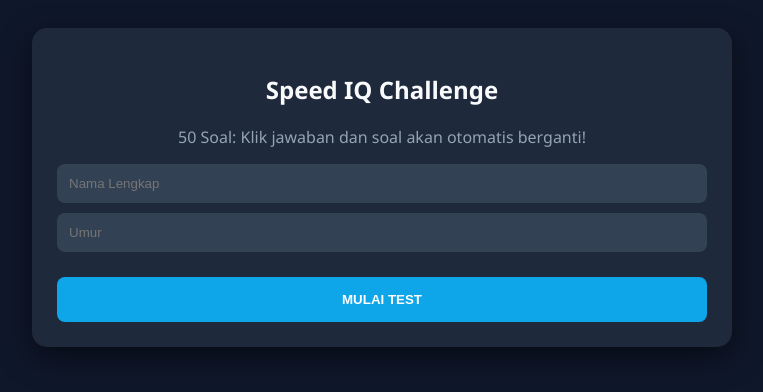
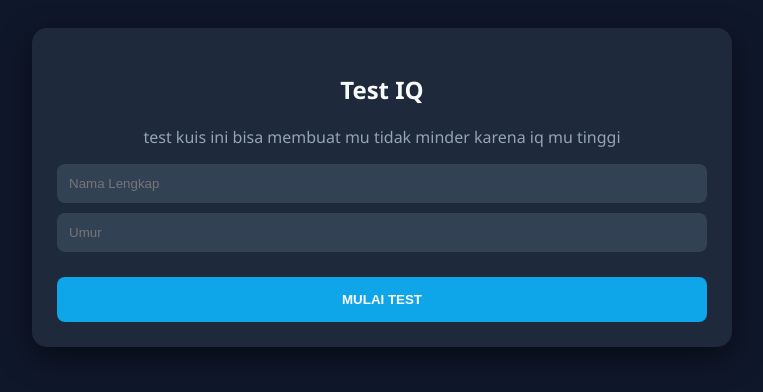
Before and after one commit to Ruokstore/Test-iq-by-lej-id, a plain HTML site: page index.html in a window 1280 px wide. Shown: the whole page, without its empty margins (258-1021 px from the left). Drawn offline with Linux system fonts and the light colour scheme.

Commit message:
Update index.html

```diff
--- a/index.html
+++ b/index.html
@@ -26,8 +26,8 @@
 
 <div class="container">
     <div id="start-screen" class="card">
-        <h2 style="text-align:center">Speed IQ Challenge</h2>
-        <p style="text-align:center; color: #94a3b8;">50 Soal: Klik jawaban dan soal akan otomatis berganti!</p>
+        <h2 style="text-align:center">Test IQ</h2>
+        <p style="text-align:center; color: #94a3b8;">test kuis ini bisa membuat mu tidak minder karena iq mu tinggi</p>
         <input type="text" id="name" placeholder="Nama Lengkap">
         <input type="number" id="age" placeholder="Umur">
         <button onclick="start()">MULAI TEST</button>
@@ -185,4 +185,4 @@
     }
 </script>
 </body>
-</html>
+    </html>
```
